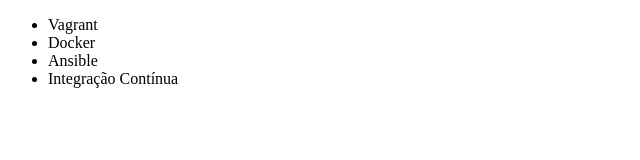
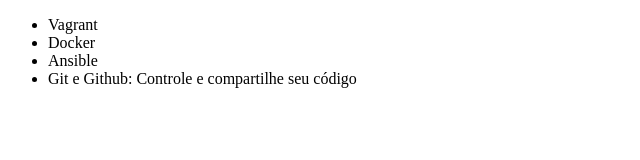
Before and after one commit to gabrielacalhau/Git-GitHub, a plain HTML site: page index.html in a window 1280 px wide. Shown: the whole page, without its empty margins (0-640 px from the left). Drawn offline with Linux system fonts and the light colour scheme.

Commit message:
Renomenado curso

```diff
--- a/index.html
+++ b/index.html
@@ -11,7 +11,7 @@
         <li>Vagrant</li>
         <li>Docker</li>
         <li>Ansible</li>
-        <li>Integração Contínua</li>
+        <li>Git e Github: Controle e compartilhe seu código</li>
     </ul>
 </body>
 
```
